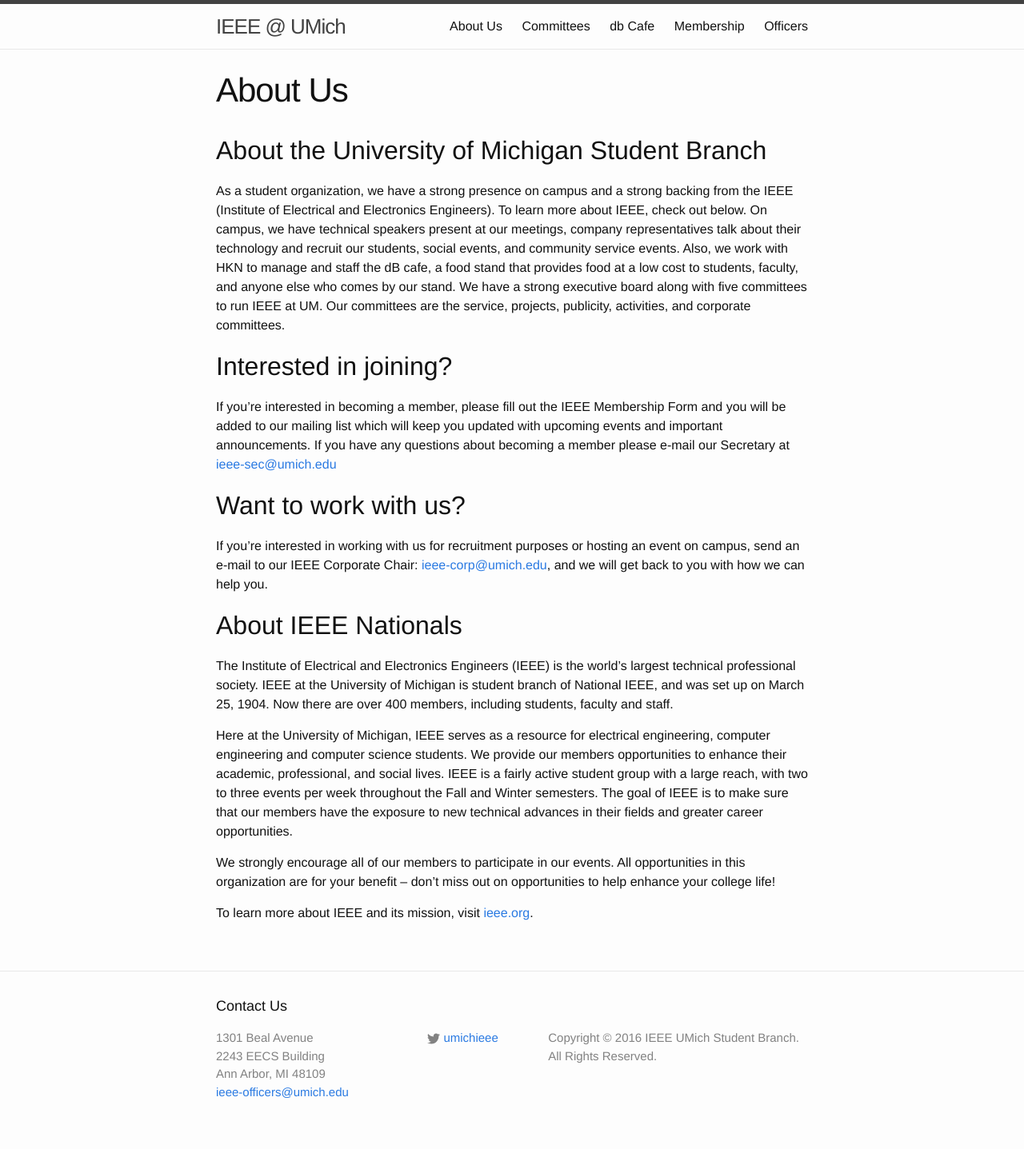
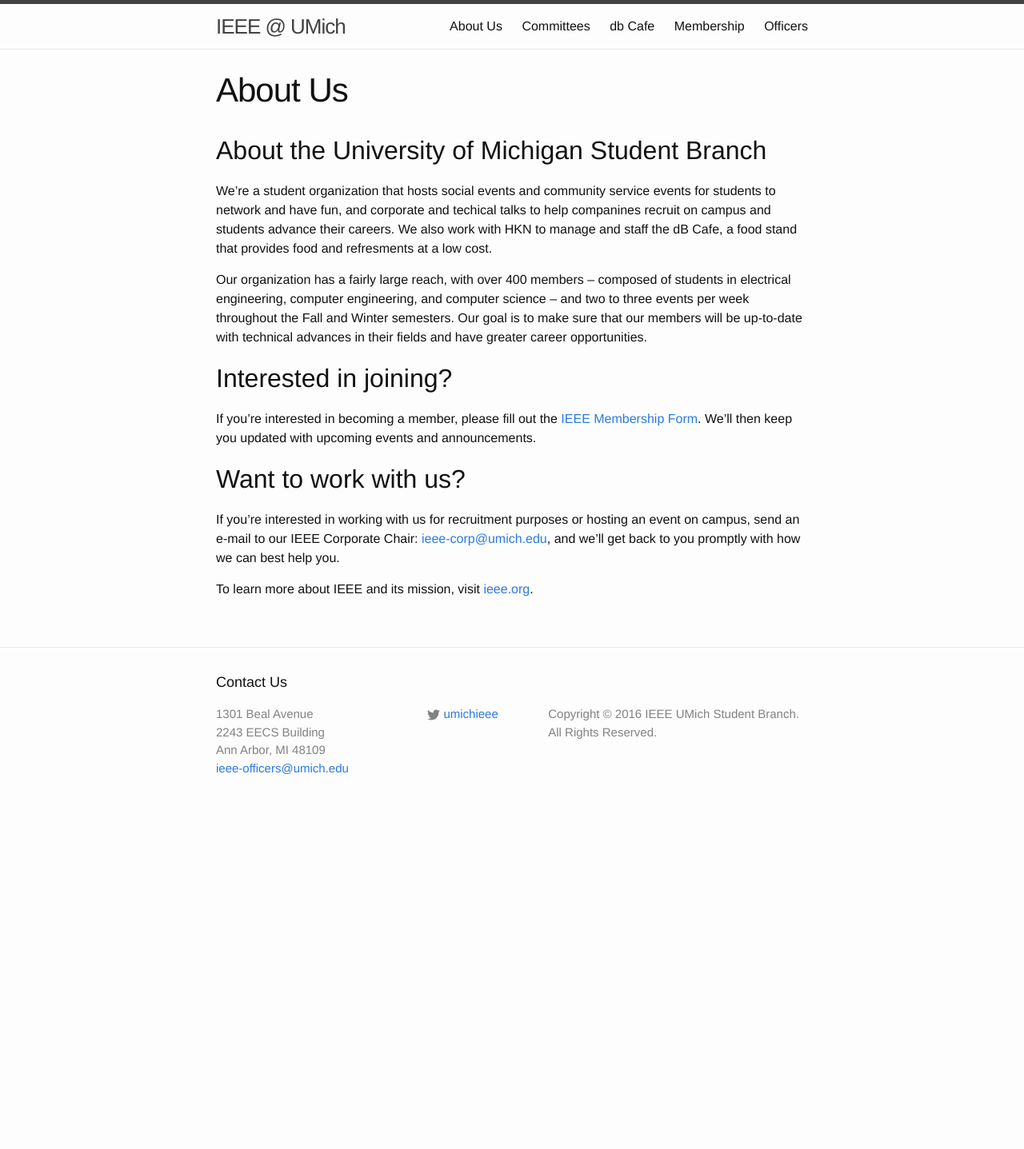
Before and after one commit to ieee-umich/ieee-website, a Jekyll site: the page built from about.md, in a window 1280 px wide. Shown: the whole page at 80% size. Built offline with Jekyll 4.4.1, drawn with Linux system fonts in a browser that asks for light colours; after the commit the page ends 1032 px from its top, so only the background shows below that.

Commit message:
Update about.md

```diff
--- a/about.md
+++ b/about.md
@@ -6,23 +6,18 @@
 
 ##About the University of Michigan Student Branch
 
-As a student organization, we have a strong presence on campus and a strong backing from the IEEE (Institute of Electrical and Electronics Engineers). To learn more about IEEE, check out below. On campus, we have technical speakers present at our meetings, company representatives talk about their technology and recruit our students, social events, and community service events. Also, we work with HKN to manage and staff the dB cafe, a food stand that provides food at a low cost to students, faculty, and anyone else who comes by our stand. We have a strong executive board along with five committees to run IEEE at UM. Our committees are the service, projects, publicity, activities, and corporate committees.
+We're a student organization that hosts social events and community service events for students to network and have fun, and corporate and techical talks to help companines recruit on campus and students advance their careers. We also work with HKN to manage and staff the dB Cafe, a food stand that provides food and refresments at a low cost.
+
+Our organization has a fairly large reach, with over 400 members -- composed of students in electrical engineering, computer engineering, and computer science -- and two to three events per week throughout the Fall and Winter semesters. Our goal is to make sure that our members will be up-to-date with technical advances in their fields and have greater career opportunities.
+
 
 ## Interested in joining?
 
-If you're interested in becoming a member, please fill out the IEEE Membership Form and you will be added to our mailing list which will keep you updated with upcoming events and important announcements.
-If you have any questions about becoming a member please e-mail our Secretary at [ieee-sec@umich.edu](mailto: ieee-sec@umich.edu)
+If you're interested in becoming a member, please fill out the [IEEE Membership Form](http://goo.gl/forms/1BWevBzmrV). We'll then keep you updated with upcoming events and announcements.
 
 ## Want to work with us?
 
-If you're interested in working with us for recruitment purposes or hosting an event on campus, send an e-mail to our IEEE Corporate Chair: [ieee-corp@umich.edu](mailto:ieee-corp@umich.edu), and we will get back to you with how we can help you.
+If you're interested in working with us for recruitment purposes or hosting an event on campus, send an e-mail to our IEEE Corporate Chair: [ieee-corp@umich.edu](mailto:ieee-corp@umich.edu), and we'll get back to you promptly with how we can best help you.
 
-##About IEEE Nationals
-
-The Institute of Electrical and Electronics Engineers (IEEE) is the world's largest technical professional society. IEEE at the University of Michigan is student branch of National IEEE, and was set up on March 25, 1904. Now there are over 400 members, including students, faculty and staff.
-
-Here at the University of Michigan, IEEE serves as a resource for electrical engineering, computer engineering and computer science students. We provide our members opportunities to enhance their academic, professional, and social lives. IEEE is a fairly active student group with a large reach, with two to three events per week throughout the Fall and Winter semesters. The goal of IEEE is to make sure that our members have the exposure to new technical advances in their fields and greater career opportunities.
-
-We strongly encourage all of our members to participate in our events. All opportunities in this organization are for your benefit -- don't miss out on opportunities to help enhance your college life!
 
 To learn more about IEEE and its mission, visit [ieee.org](http://www.ieee.org).
```
